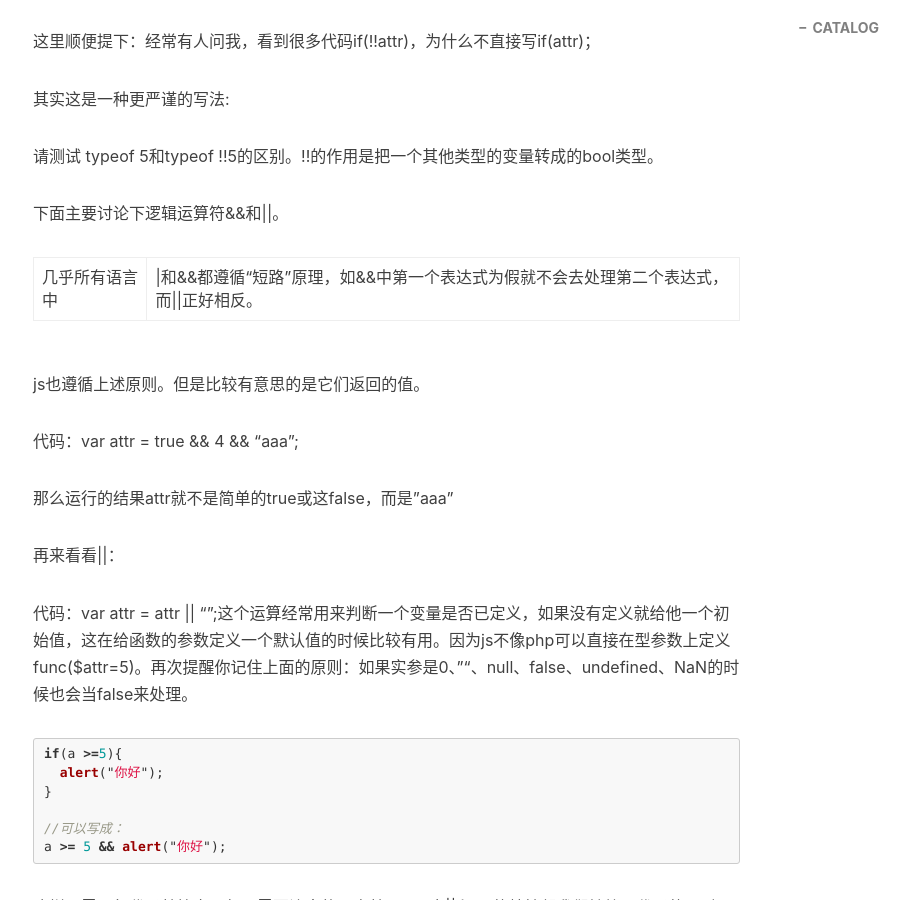
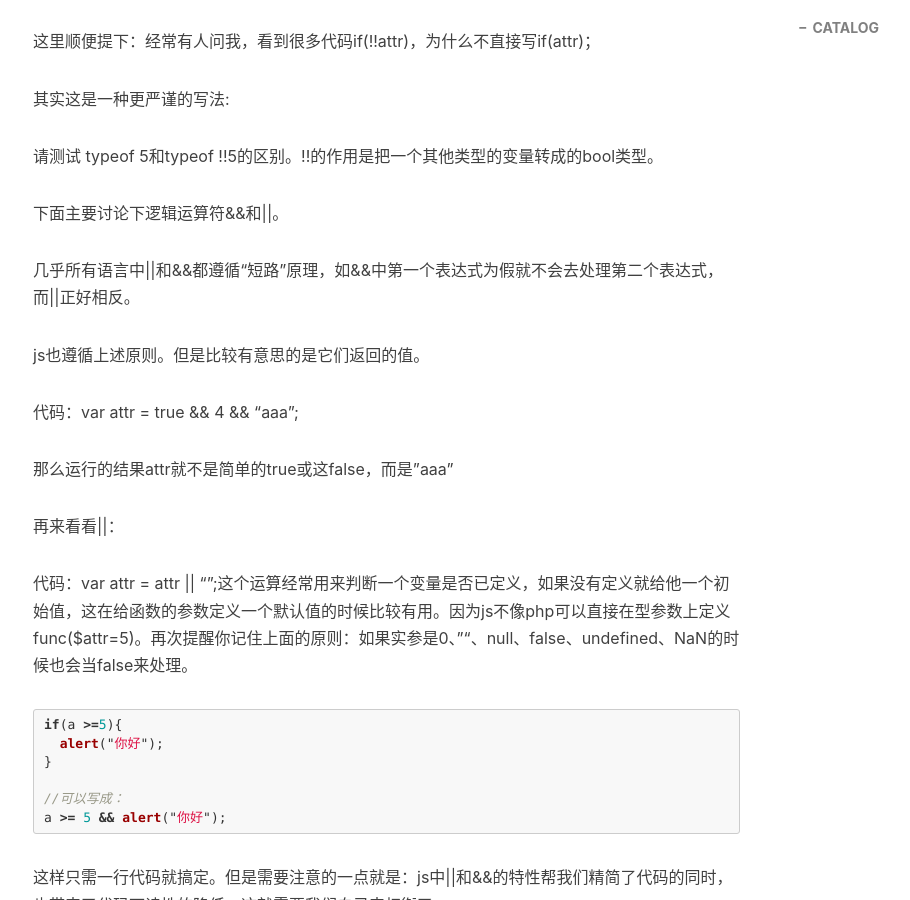
Before and after one commit to badmarillo/qinbushou.github.io, a Jekyll site: the page built from _posts/2017-03-07-tips.markdown, in a window 1280 px wide and 900 px high, scrolled down 1821 px. Shown: the whole window, without its empty margins (232-1142 px from the left). Built offline with Jekyll 4.4.1, drawn with Linux system fonts in a browser that asks for light colours; nearby versions of some CDN libraries; comment, search, counter and statistics services are not loaded.

Commit message:
add’\’

```diff
--- a/_posts/2017-03-07-tips.markdown
+++ b/_posts/2017-03-07-tips.markdown
@@ -87,7 +87,7 @@ var add_level = (add_step > 12 && 4) || (add_step>10 && 3) || (add_step>5 && 2)
 
 下面主要讨论下逻辑运算符&&和\|\|。
 
-几乎所有语言中|\|和&&都遵循“短路”原理，如&&中第一个表达式为假就不会去处理第二个表达式，而\|\|正好相反。
+几乎所有语言中\|\|和&&都遵循“短路”原理，如&&中第一个表达式为假就不会去处理第二个表达式，而\|\|正好相反。
 
 js也遵循上述原则。但是比较有意思的是它们返回的值。
 
```
